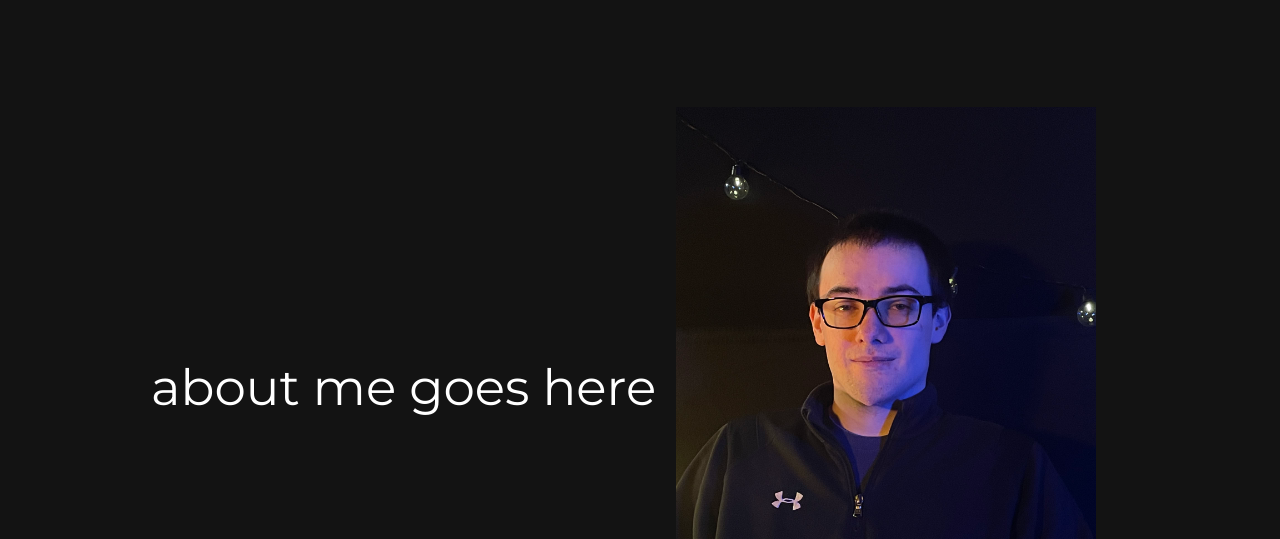
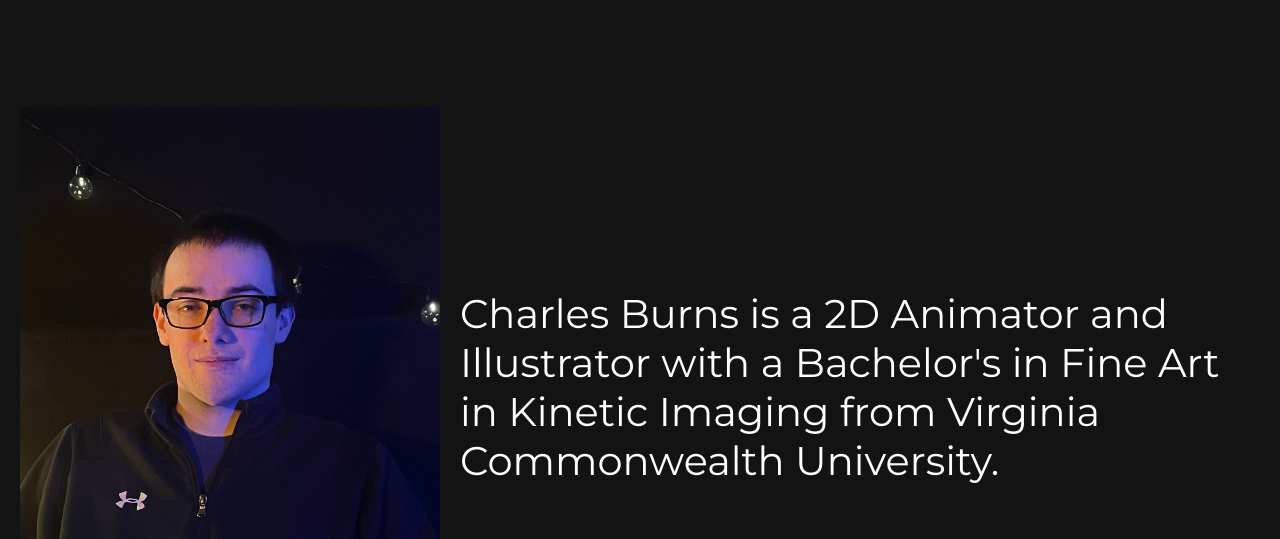
Before and after one commit to charlesbbbb/portfolio, a plain HTML site: page pages/about.html in a window 1280 px wide. Shown: the part 413-952 px from the top of the page. Drawn offline with Linux system fonts and the light colour scheme.

Commit message:
added about me

```diff
--- a/main.css
+++ b/main.css
@@ -117,7 +117,8 @@ p {
     /* background-color: black; */
     display: flex;
     flex-direction: column;
-    font-size: 50px;
+    font-size: 40px;
+    max-width:1000px;
 }
 
 .photo {
--- a/pages/about.html
+++ b/pages/about.html
@@ -33,13 +33,13 @@
 
         <div class="about-me-box">
 
+            <div class="photo"><img src="../assets/6.jpg"></div>
+
             <div class="about">
 
-                about me goes here
+                Charles Burns is a 2D Animator and Illustrator with a Bachelor's in Fine Art in Kinetic Imaging from Virginia Commonwealth University.
 
             </div>
-
-            <div class="photo"><img src="../assets/6.jpg"></div>
 
         </div>
 
```
